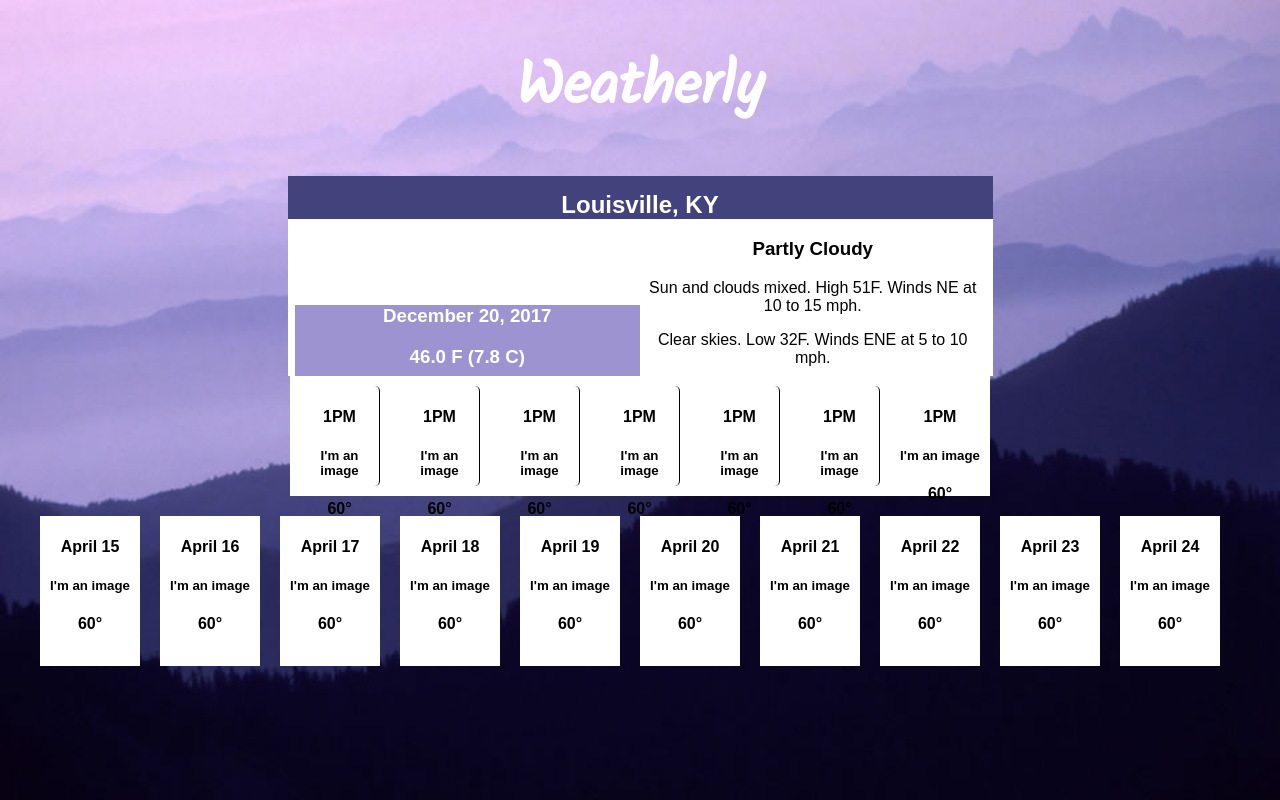
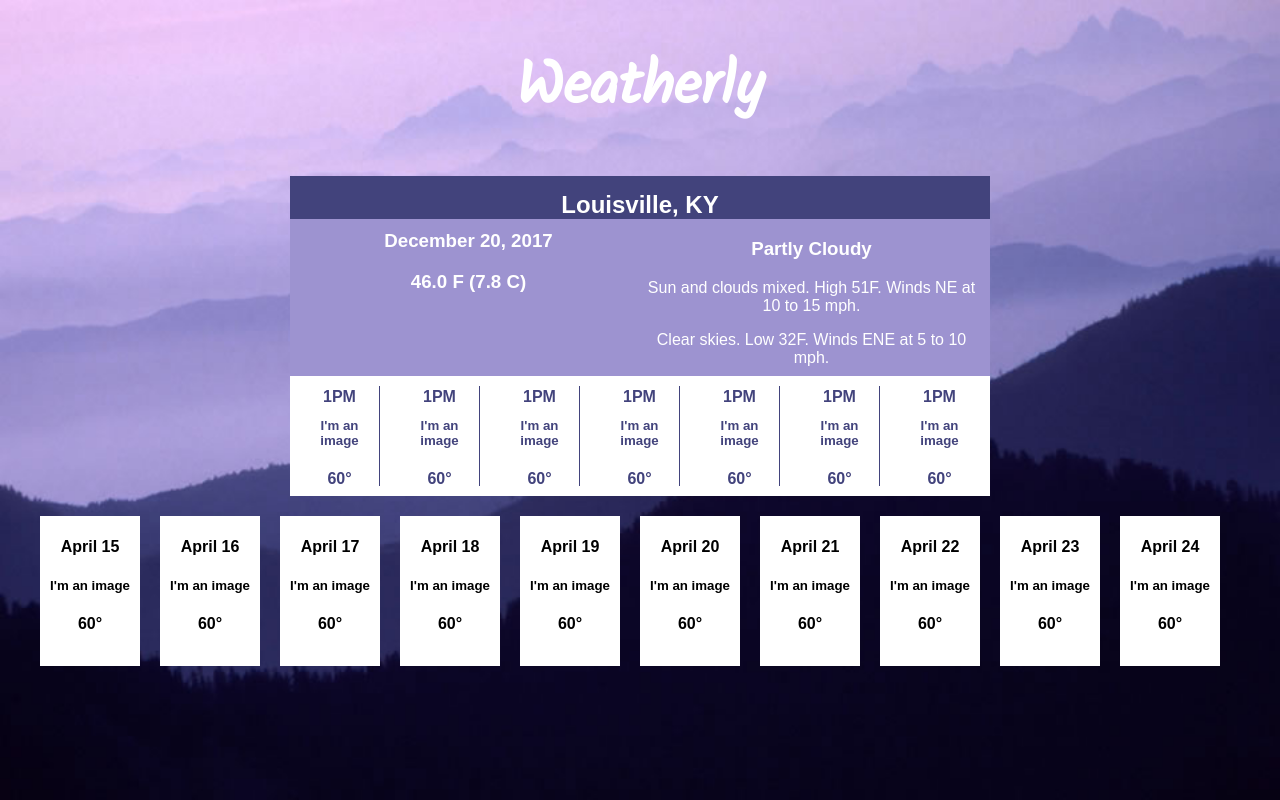
Before and after one commit to meloncatty/weatherly, a React (Create React App) app: page / in a window 1280 px wide. Built offline with nearby package versions, Linux system fonts and the light colour scheme.

Commit message:
Add more styling for current weather component

```diff
--- a/src/CurrentWeather.css
+++ b/src/CurrentWeather.css
@@ -4,6 +4,7 @@
   box-sizing: border-box;
 }
 .curr-weather-condition {
+  color: #fff;
   display: inline-block;
   flex-direction: column;
   width: 49%;
@@ -15,11 +16,11 @@
 }
 
 .curr-weather-div {
-  background: #fff;
+  background: #9D93D0;
   display: flex;
   flex-direction: row;
   height: 200px;
-  width: 705px;
+  width: 700px;
   display: flex;
   flex-direction: column;
 }
@@ -34,11 +35,14 @@
 
 .curr-weather-temp {
   background-color: #9D93D0;
+  color: #fff;
   display:inline-block;
+
   /* display: flex; */
   /* flex-direction: column; */
-  color: #fff;
-  height: 100px;
+  /* height: 100px; */
+  position: relative;
+  bottom: 75px;
   width: 49%;
 }
 
--- a/src/HourCard.css
+++ b/src/HourCard.css
@@ -1,18 +1,34 @@
+
+
 .hour-card {
   width: 80px;
   height: 100px;
   margin: 10px;
   background-color: #FFF;
-  background-repeat: no-repeat;
-  border: none;
-  border-radius: 5px;
+  border-right: 1px solid #42437C;
 }
 
-.hour-card:nth-child(-n+6) {
-  border-right: 1px solid #000
-}
 
 .hour-container {
   display: flex;
-  justify-content: center;
+  text-align: center;
 }
+
+.image-desc {
+  position: relative;
+  bottom: 30px;
+}
+
+.hour-of-day{
+  position: relative;
+  bottom: 20px;
+}
+
+.hour-temp {
+  position: relative;
+  bottom: 30px;
+}
+
+.last-card {
+  border-color: #fff;
+}
--- a/src/SevenHour.css
+++ b/src/SevenHour.css
@@ -1,3 +1,4 @@
 .hour-container {
   background: #fff;
+  color: #42437C;
 }
--- a/src/SevenHour.js
+++ b/src/SevenHour.js
@@ -15,27 +15,7 @@ class SevenHour extends Component {
       <section className="hour-card">
         <h4 className="hour-of-day">1PM</h4>
         <h5 className="image-desc">I'm an image</h5>
-        <h4 className="hour-temh5">60°</h4>
-      </section>
-      <section className="hour-card">
-        <h4 className="hour-of-day">1PM</h4>
-        <h5 className="image-desc">I'm an image</h5>
-        <h4 className="hour-temh5">60°</h4>
-      </section>
-      <section className="hour-card">
-        <h4 className="hour-of-day">1PM</h4>
-        <h5 className="image-desc">I'm an image</h5>
-        <h4 className="hour-temh5">60°</h4>
-      </section>
-      <section className="hour-card">
-        <h4 className="hour-of-day">1PM</h4>
-        <h5 className="image-desc">I'm an image</h5>
-        <h4 className="hour-temh5">60°</h4>
-      </section>
-      <section className="hour-card">
-        <h4 className="hour-of-day">1PM</h4>
-        <h5 className="image-desc">I'm an image</h5>
-        <h4 className="hour-temh5">60°</h4>
+        <h4 className="hour-temp">60°</h4>
       </section>
       <section className="hour-card">
         <h4 className="hour-of-day">1PM</h4>
@@ -47,6 +27,26 @@ class SevenHour extends Component {
         <h5 className="image-desc">I'm an image</h5>
         <h4 className="hour-temp">60°</h4>
       </section>
+      <section className="hour-card">
+        <h4 className="hour-of-day">1PM</h4>
+        <h5 className="image-desc">I'm an image</h5>
+        <h4 className="hour-temp">60°</h4>
+      </section>
+      <section className="hour-card">
+        <h4 className="hour-of-day">1PM</h4>
+        <h5 className="image-desc">I'm an image</h5>
+        <h4 className="hour-temp">60°</h4>
+      </section>
+      <section className="hour-card">
+        <h4 className="hour-of-day">1PM</h4>
+        <h5 className="image-desc">I'm an image</h5>
+        <h4 className="hour-temp">60°</h4>
+      </section>
+      <section className="hour-card last-card">
+        <h4 className="hour-of-day">1PM</h4>
+        <h5 className="image-desc">I'm an image</h5>
+        <h4 className="hour-temp">60°</h4>
+      </section>
       </div>
     )
   }
--- a/src/TenDay.js
+++ b/src/TenDay.js
@@ -13,52 +13,52 @@ class TenDay extends Component {
       <div className="day-container">
       <section className="day-card">
         <h4 className="day-date">April 15</h4>
-        <h5 className="image-desc">I'm an image</h5>
+        <h5 className="day-image-desc">I'm an image</h5>
         <h4 className="day-projected">60°</h4>
       </section>
       <section className="day-card">
         <h4 className="day-date">April 16</h4>
-        <h5 className="image-desc">I'm an image</h5>
+        <h5 className="day-image-desc">I'm an image</h5>
         <h4 className="day-projected">60°</h4>
       </section>
       <section className="day-card">
         <h4 className="day-date">April 17</h4>
-        <h5 className="image-desc">I'm an image</h5>
+        <h5 className="day-image-desc">I'm an image</h5>
         <h4 className="day-projected">60°</h4>
       </section>
       <section className="day-card">
         <h4 className="day-date">April 18</h4>
-        <h5 className="image-desc">I'm an image</h5>
+        <h5 className="day-image-desc">I'm an image</h5>
         <h4 className="day-projected">60°</h4>
       </section>
       <section className="day-card">
         <h4 className="day-date">April 19</h4>
-        <h5 className="image-desc">I'm an image</h5>
+        <h5 className="day-image-desc">I'm an image</h5>
         <h4 className="day-projected">60°</h4>
       </section>
       <section className="day-card">
         <h4 className="day-date">April 20</h4>
-        <h5 className="image-desc">I'm an image</h5>
+        <h5 className="day-image-desc">I'm an image</h5>
         <h4 className="day-projected">60°</h4>
       </section>
       <section className="day-card">
         <h4 className="day-date">April 21</h4>
-        <h5 className="image-desc">I'm an image</h5>
+        <h5 className="day-image-desc">I'm an image</h5>
         <h4 className="day-projected">60°</h4>
       </section>
       <section className="day-card">
         <h4 className="day-date">April 22</h4>
-        <h5 className="image-desc">I'm an image</h5>
+        <h5 className="day-image-desc">I'm an image</h5>
         <h4 className="day-projected">60°</h4>
       </section>
       <section className="day-card">
         <h4 className="day-date">April 23</h4>
-        <h5 className="image-desc">I'm an image</h5>
+        <h5 className="day-image-desc">I'm an image</h5>
         <h4 className="day-projected">60°</h4>
       </section>
       <section className="day-card">
         <h4 className="day-date">April 24</h4>
-        <h5 className="image-desc">I'm an image</h5>
+        <h5 className="day-image-desc">I'm an image</h5>
         <h4 className="day-projected">60°</h4>
       </section>
       </div>
```
